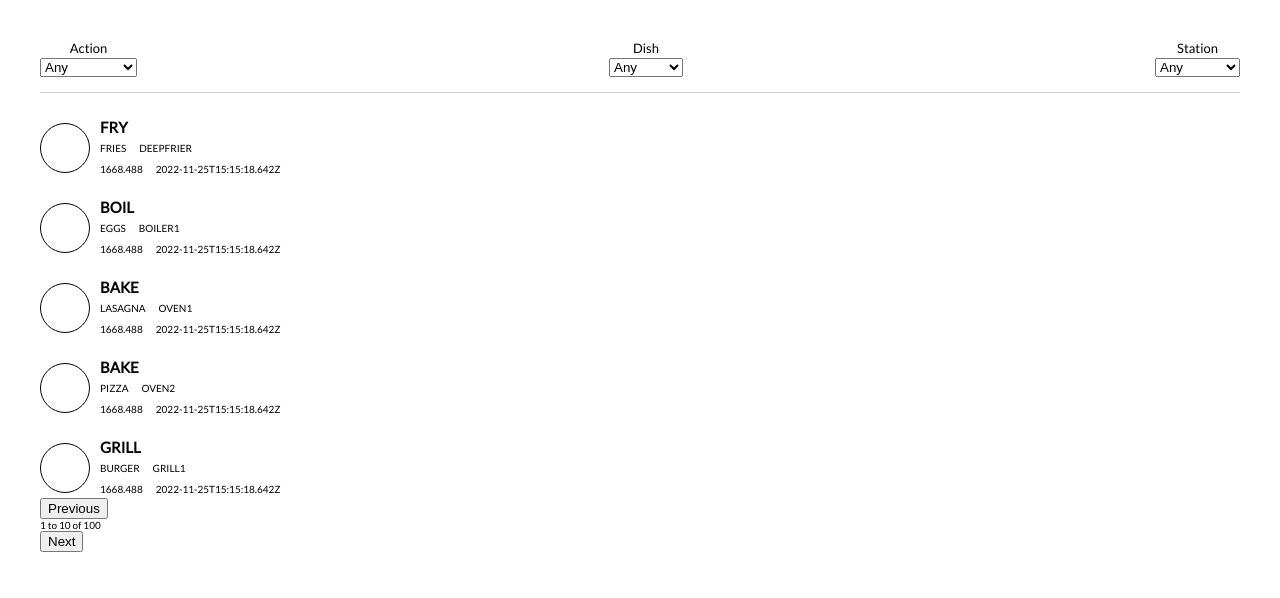
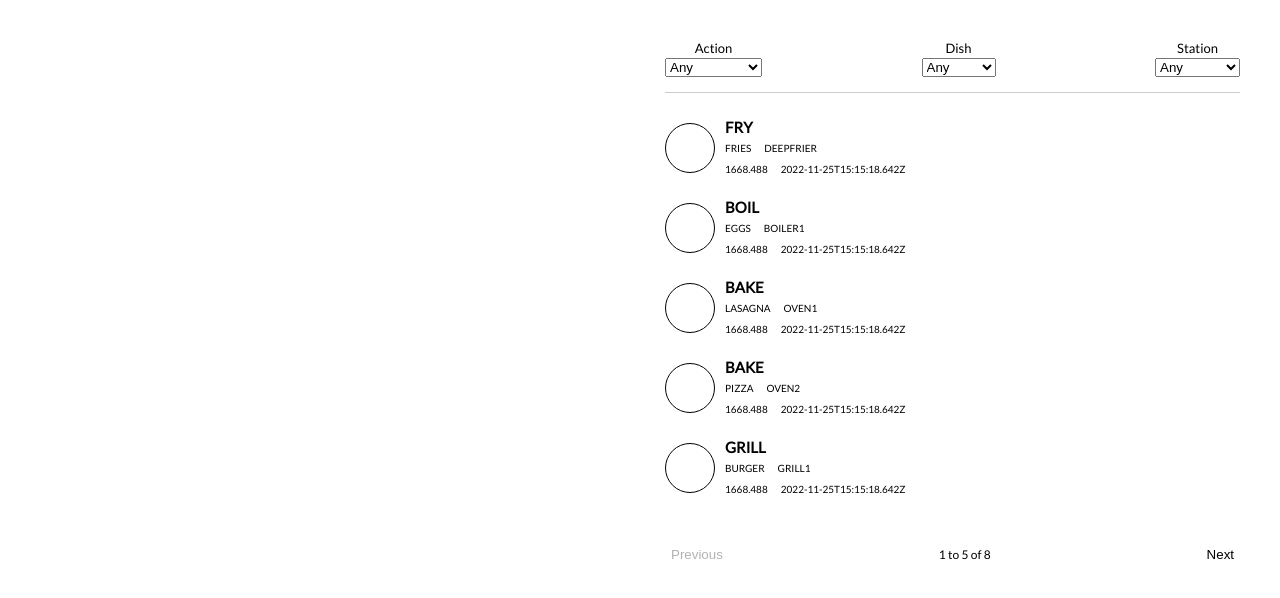
Before and after one commit to sonuram553/drishti-test, a React (Create React App) app: page / in a window 1280 px wide. Shown: the top 598 px of the page. Built offline with nearby package versions, Linux system fonts and the light colour scheme.

Commit message:
Update total count as well on filter change

```diff
--- a/src/components/App.jsx
+++ b/src/components/App.jsx
@@ -16,22 +16,6 @@ function App() {
     dish: "any",
     station: "any",
   });
-
-  useEffect(() => {
-    // Reset pagination on filter change
-    onPageChange("reset");
-  }, [filtersApplied]);
-
-  const onPageChange = (action) => {
-    if (action === "reset") setPage((page) => ({ ...page, skip: 0 }));
-    else if (action === "next")
-      setPage((page) => ({ ...page, skip: page.skip + page.limit }));
-    else setPage((page) => ({ ...page, skip: page.skip - page.limit }));
-  };
-
-  const onUpdateFilter = (type, selected) => {
-    setFiltersApplied((filter) => ({ ...filter, [type]: selected }));
-  };
 
   // useMemo is used because we don't want to reply filtering logic on page change.
   const filteredData = useMemo(
@@ -57,17 +41,42 @@ function App() {
     [filtersApplied]
   );
 
+  useEffect(() => {
+    // Reset pagination on filter change
+    resetPagination();
+  }, [filtersApplied]);
+
+  const onPageChange = (action) => {
+    if (action === "next")
+      setPage((page) => ({ ...page, skip: page.skip + page.limit }));
+    else setPage((page) => ({ ...page, skip: page.skip - page.limit }));
+  };
+
+  const resetPagination = () => {
+    setPage((page) => ({ ...page, skip: 0, total: filteredData.length }));
+  };
+
+  const onUpdateFilter = (type, selected) => {
+    setFiltersApplied((filter) => ({ ...filter, [type]: selected }));
+  };
+
   const pagedData = () => {
     const { skip, limit } = page;
     return filteredData.slice(skip, skip + limit);
   };
 
   return (
+    <main>
+      <section></section>
       <section>
         <FilterList
           onChange={onUpdateFilter}
           items={[
-          { type: "action", values: actions, selected: filtersApplied.action },
+            {
+              type: "action",
+              values: actions,
+              selected: filtersApplied.action,
+            },
             { type: "dish", values: dishes, selected: filtersApplied.dish },
             {
               type: "station",
@@ -79,6 +88,7 @@ function App() {
         <ActionList items={pagedData()} />
         <Pagination {...page} onPageChange={onPageChange} />
       </section>
+    </main>
   );
 }
 
--- a/src/components/Pagination.jsx
+++ b/src/components/Pagination.jsx
@@ -1,20 +1,32 @@
 const Pagination = ({ skip, limit, total, onPageChange }) => {
+  const isPreviousDisabled = skip === 0;
+  const isNextDisabled = skip + limit >= total;
+
   return (
-    <div>
+    <div className="pagination">
+      {/* Previous Button */}
       <button
-        onClick={() => {
-          if (skip > 0) onPageChange("previous");
-        }}
+        className={
+          "pagination__btn" +
+          (isPreviousDisabled ? " pagination__btn--disabled" : "")
+        }
+        onClick={() => !isPreviousDisabled && onPageChange("previous")}
       >
         Previous
       </button>
 
-      <p>1 to 10 of 100</p>
+      {/* Current Page */}
+      <p>{`${skip + 1} to ${
+        skip + limit < total ? skip + limit : total
+      } of ${total}`}</p>
 
+      {/* Next Button */}
       <button
-        onClick={() => {
-          if (skip + limit < total) onPageChange("next");
-        }}
+        className={
+          "pagination__btn" +
+          (isNextDisabled ? " pagination__btn--disabled" : "")
+        }
+        onClick={() => !isNextDisabled && onPageChange("next")}
       >
         Next
       </button>
--- /dev/null
+++ b/src/style/_pagination.scss
@@ -0,0 +1,16 @@
+.pagination {
+  display: flex;
+  justify-content: space-between;
+  align-items: center;
+  margin-top: 4em;
+  font-size: 1.2rem;
+
+  &__btn {
+    border: none;
+    background-color: transparent;
+  }
+
+  &__btn--disabled {
+    color: rgba($color: #000000, $alpha: 0.3);
+  }
+}
--- a/src/style/_reset.scss
+++ b/src/style/_reset.scss
@@ -19,4 +19,11 @@ p {
 
 body {
   padding: 4em;
+  min-height: 100vh;
 }
+
+main {
+  display: grid;
+  gap: 5em;
+  grid-template-columns: 1fr 1fr;
+}
--- a/src/style/index.scss
+++ b/src/style/index.scss
@@ -3,3 +3,4 @@
 @import "filter-list";
 @import "action-card";
 @import "action-list";
+@import "pagination";
```
Lines whose indentation alone changed are shown as unchanged.
